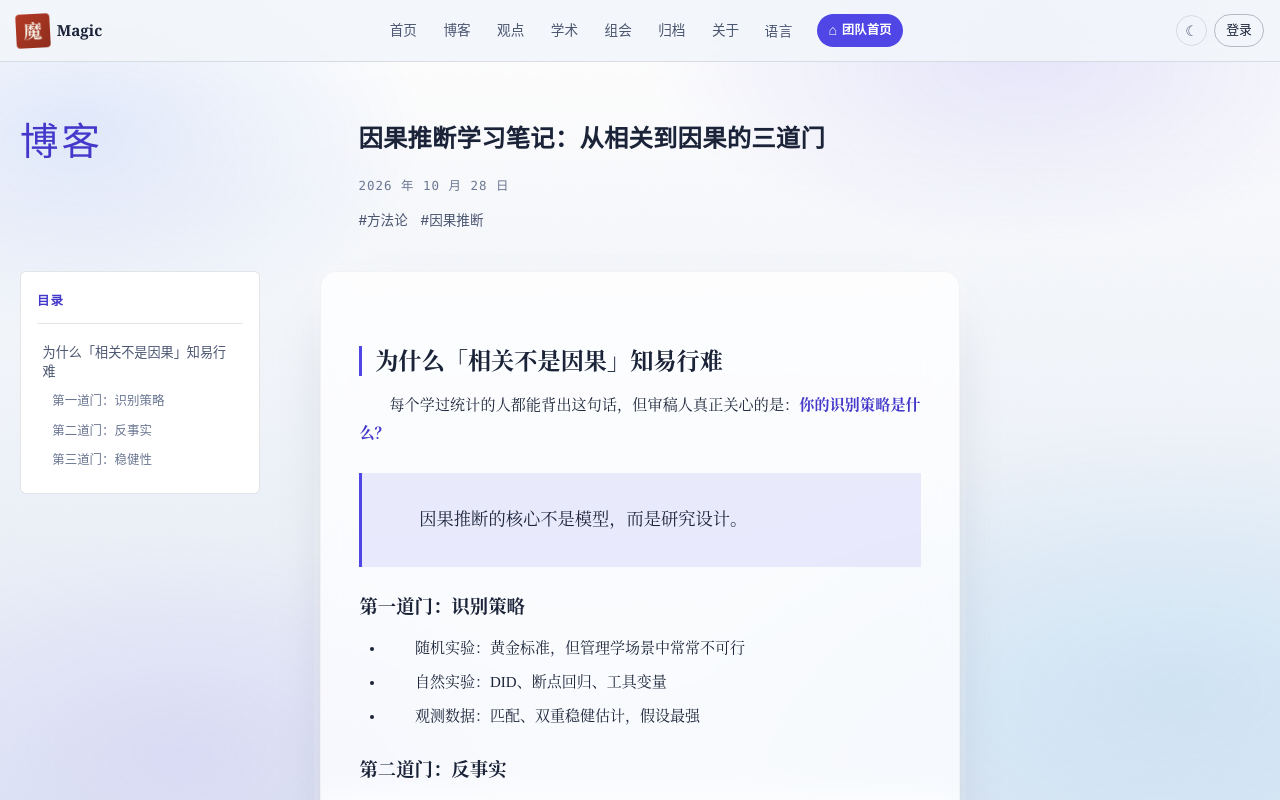
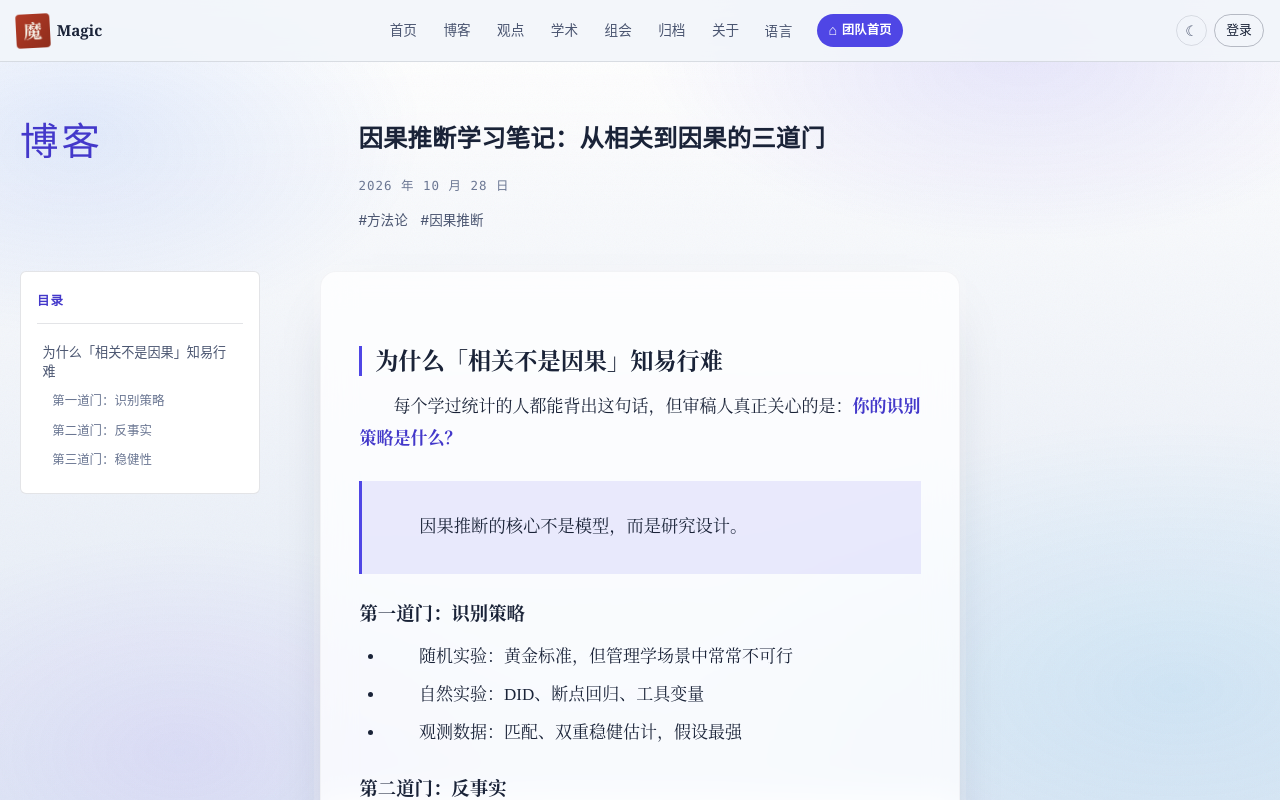
Before and after one commit to domagic/domagic.github.io, a Vue app: page /blog/causal-inference-notes in a window 1280 px wide. Shown: the top 800 px of the page. Built offline with nearby package versions, Linux system fonts and the light colour scheme.

Commit message:
style(markdown): increase body font to 17px

```diff
--- a/src/components/MarkdownView.vue
+++ b/src/components/MarkdownView.vue
@@ -48,7 +48,7 @@ watch(
 .markdown {
   /* 正文英文统一 Times New Roman，中文回退衬线；代码/公式各自保留原字体 */
   font-family: var(--font-reading);
-  font-size: 0.9375rem;
+  font-size: 1.0625rem;
   line-height: 1.9;
 }
 
```
